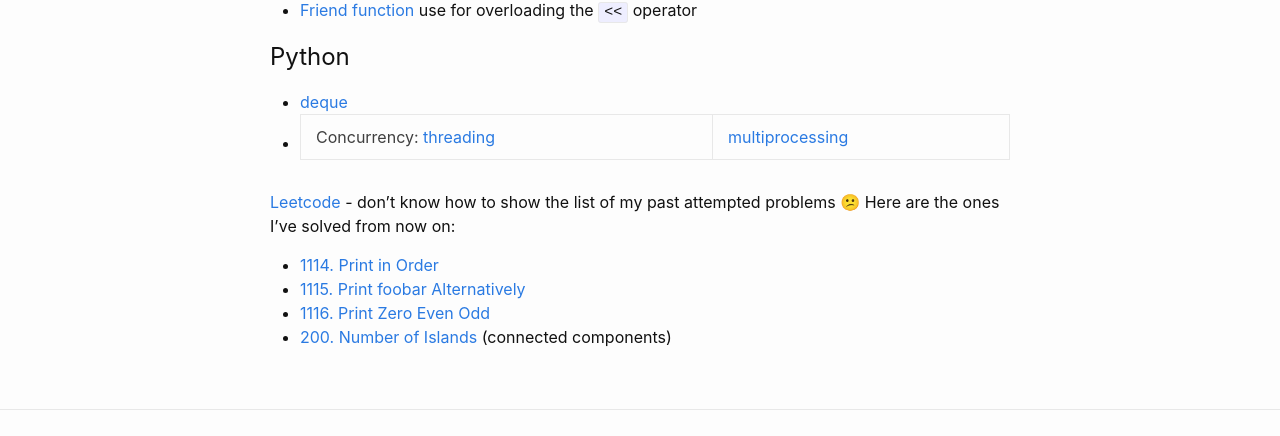
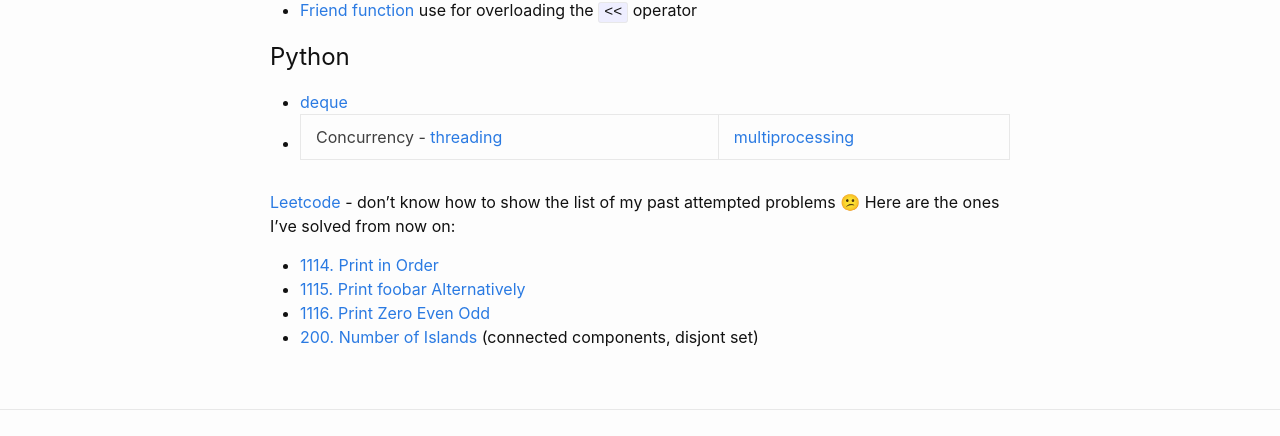
Before and after one commit to samarth-robo/blog, a Jekyll site: the page built from _posts/2019-12-18-coding_review.md, in a window 1280 px wide. Shown: the part 277-713 px from the top of the page. Built offline with Jekyll 4.4.1, drawn with Linux system fonts in a browser that asks for light colours; emoji names are drawn with the system emoji font.

Commit message:
Update 2019-12-18-coding_review.md

```diff
--- a/_posts/2019-12-18-coding_review.md
+++ b/_posts/2019-12-18-coding_review.md
@@ -10,11 +10,11 @@ tags: [review, coding]
 
 # Python
 - [deque](https://pymotw.com/3/collections/deque.html)
-- Concurrency: [threading](https://pymotw.com/3/threading/) | [multiprocessing](https://pymotw.com/3/multiprocessing/)
+- Concurrency - [threading](https://pymotw.com/3/threading/) | [multiprocessing](https://pymotw.com/3/multiprocessing/)
 
 [Leetcode](leetcode.com) - don't know how to show the list of my past attempted problems :confused:
 Here are the ones I've solved from now on:
 - [1114. Print in Order](https://leetcode.com/problems/print-in-order)
 - [1115. Print foobar Alternatively](https://leetcode.com/problems/print-foobar-alternately)
 - [1116. Print Zero Even Odd](https://leetcode.com/problems/print-zero-even-odd/)
-- [200. Number of Islands](https://leetcode.com/problems/number-of-islands/) (connected components)
+- [200. Number of Islands](https://leetcode.com/problems/number-of-islands/) (connected components, disjont set)
```
